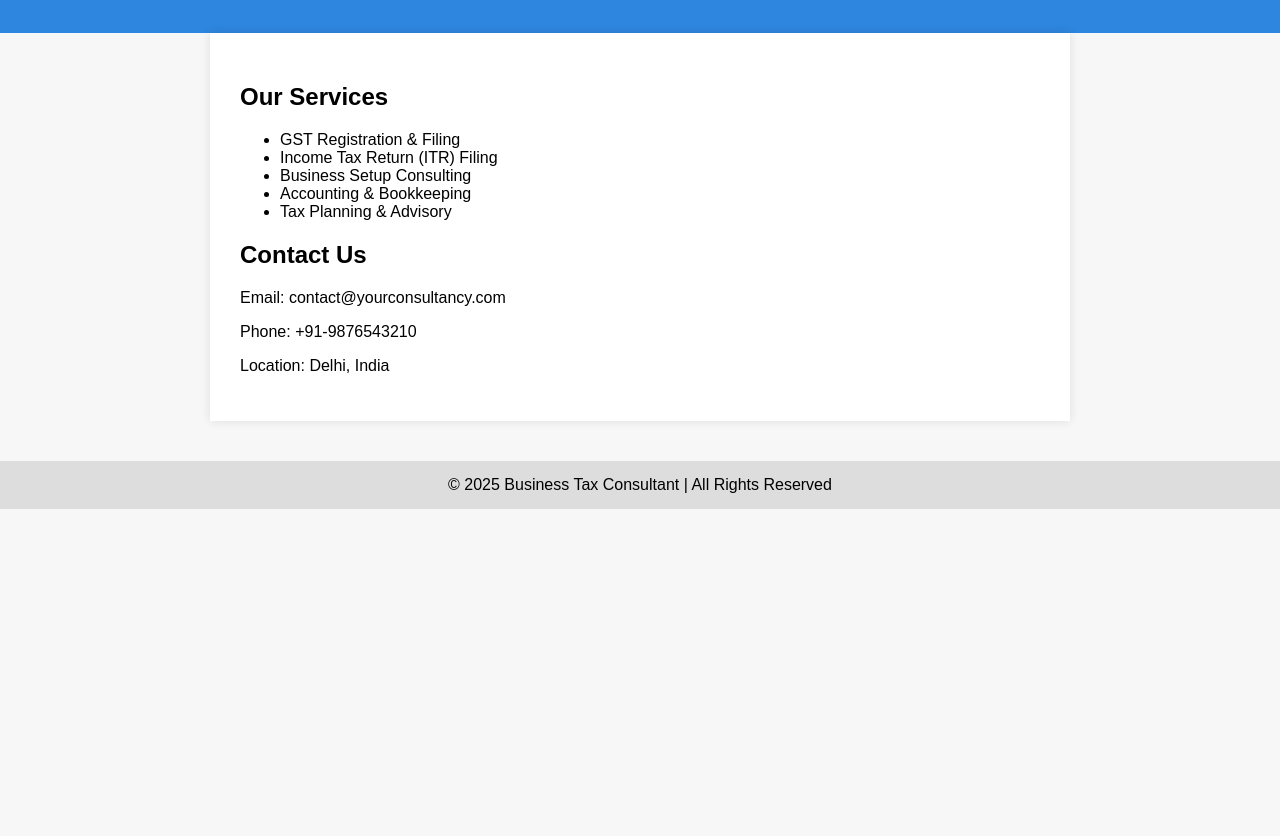
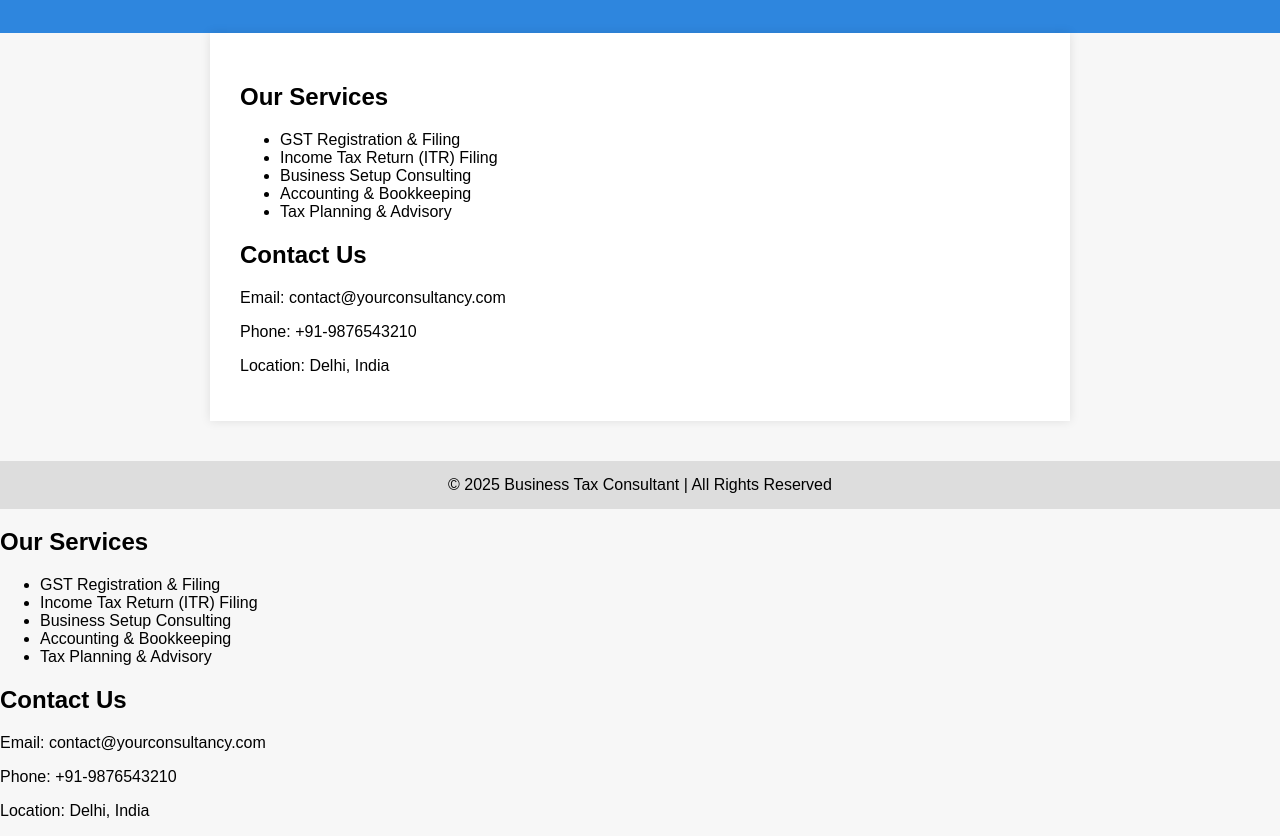
Before and after one commit to Vinit271998/-, a plain HTML site: page index.html in a window 1280 px wide. Shown: the part 121-957 px from the top of the page. Before the commit the page ends 800 px from the top, so only its background shows below. Drawn offline with Linux system fonts and the light colour scheme.

Commit message:
Update index.html

```diff
--- a/index.html
+++ b/index.html
@@ -64,3 +64,22 @@
 
 </body>
 </html>
+<!-- Services Section -->
+<div class="section-container">
+  <h2>Our Services</h2>
+  <ul>
+    <li>GST Registration & Filing</li>
+    <li>Income Tax Return (ITR) Filing</li>
+    <li>Business Setup Consulting</li>
+    <li>Accounting & Bookkeeping</li>
+    <li>Tax Planning & Advisory</li>
+  </ul>
+</div>
+
+<!-- Contact Section -->
+<div class="section-container light">
+  <h2>Contact Us</h2>
+  <p>Email: contact@yourconsultancy.com</p>
+  <p>Phone: +91-9876543210</p>
+  <p>Location: Delhi, India</p>
+</div>
```
